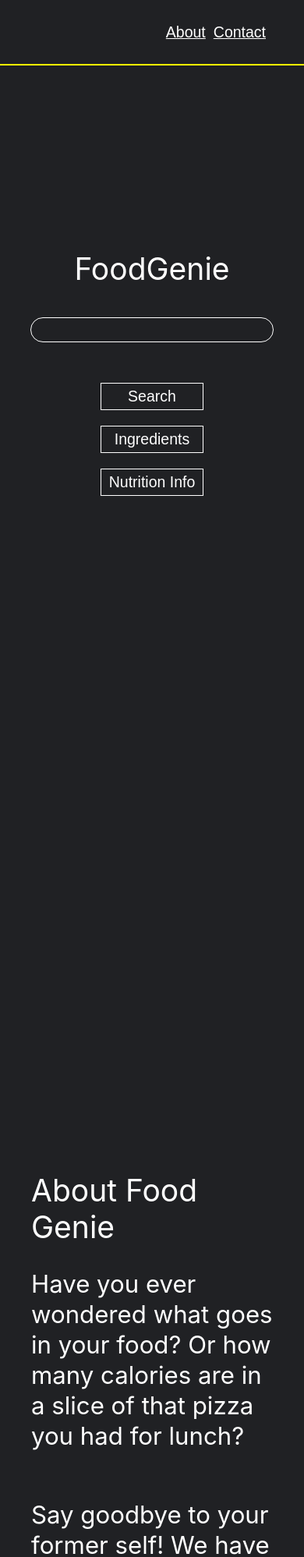
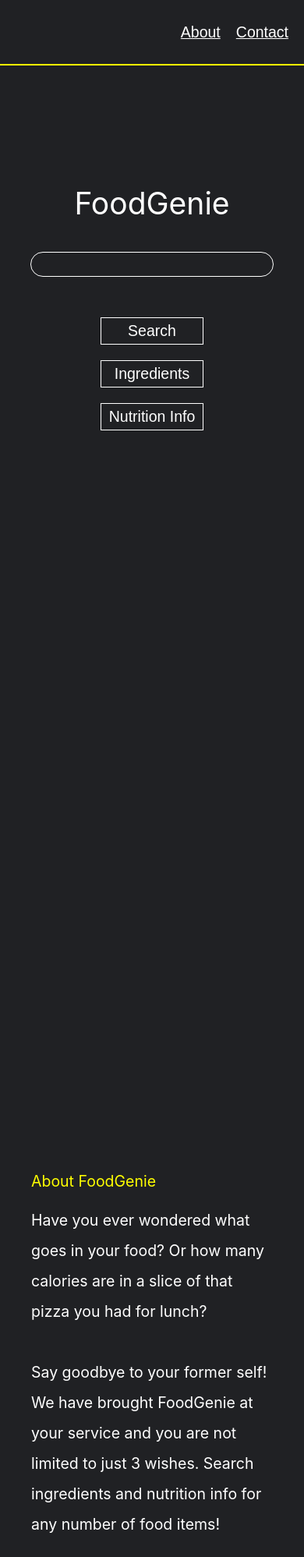
Before and after one commit to lil-white-shadow/food-genie, a React (Create React App) app: page / in a window 390 px wide. Shown: the top 1997 px of the page at 78% size. Built offline with nearby package versions, Linux system fonts and the light colour scheme.

Commit message:
more style updates

```diff
--- a/src/App.css
+++ b/src/App.css
@@ -19,7 +19,7 @@ body {
 
 .nav {
   width: 100%;
-  padding: 0 10%;
+  padding: 0 10vw;
   height: 10vh;
   display: flex;
   justify-content: flex-end;
@@ -36,6 +36,7 @@ body {
   left: 10%;
   text-decoration: none;
   font-size: min(2rem, 7.5vw);
+  padding: 0;
 }
 
 button {
@@ -48,7 +49,7 @@ button {
   border: none;
   text-decoration: underline;
   cursor: pointer;
-  padding: 0 10px;
+  padding: 0 0 0 20px;
   font-size: min(1.5rem, 5vw);
 }
 
@@ -69,13 +70,14 @@ button {
   flex-direction: column;
   justify-content: center;
   align-items: center;
+  position: relative;
+  top: -10vh;
 }
 
 .title {
   display: flex;
   font-size: min(10vw, 5rem);
   position: relative;
-  /* top: -15vh; */
   gap: 1rem;
   margin-bottom: 0;
   padding-bottom: 0;
@@ -155,8 +157,8 @@ input:focus {
 
 .results {
   background-color: #202124;
-  width: 100vw;
-  padding: 10vh 10vw;
+  width: 100%;
+  padding: 20vh 10vw;
   min-height: 100vh;
   justify-content: space-around;
   margin: 0 auto;
@@ -172,9 +174,15 @@ input:focus {
   .nav {
     width: 100vw;
     height: 10vh;
+    padding: 20px;
+  }
+
+  .nav button.logo {
+    margin-left: 0;
+    left: 5%;
   }
   .nav button {
-    margin-left: 0;
+    margin-left: 20px;
     padding-left: 0;
   }
 
@@ -221,12 +229,13 @@ input:focus {
 .cardContent {
   display: flex;
   flex-direction: column;
-  font-size: min(8vw, 2rem);
+  font-size: min(1.5rem, 5vw);
   line-height: min(10vw, 2.5rem);
 }
 
 .cardTitle {
-  font-size: min(10vw, 4rem);
+  font-size: min(1.5rem, 5vw);
+  color: yellow;
 }
 
 .card form {
--- a/src/App.js
+++ b/src/App.js
@@ -51,7 +51,7 @@ export default function App() {
             setInputError(false);
 
             if(response.foods[0].ingredients) {
-              let receivedIngredients = response.foods[0].ingredients;
+              let receivedIngredients = response.foods[0].ingredients.toLowerCase();
               setIngredients(receivedIngredients);
             } else {
               setIngredients("Oops! We were not able to find ingredients for " + search + ". Please try searching another item.")
@@ -124,7 +124,7 @@ export default function App() {
       {ingredients.length > 0 ? (
         <div ref={IngredientsRef} className="results">
           <Card
-            title='Ingredients'
+            title='INGREDIENTS'
             search={search}
             content={ingredients}
             contentSource={source}
@@ -137,7 +137,7 @@ export default function App() {
       {nutrition.length > 0 ? (
         <div ref={NutritionRef} className="results">
           <Card
-            title='Nutrition Info'
+            title='NUTRITION'
             content={nutrition}
             contentSource={source}
           />
@@ -146,10 +146,10 @@ export default function App() {
         </div>
       ) : null}
       <div ref={AboutRef} className="results">
-        <About />
+        <About title={title}/>
       </div>
       <div ref={ContactRef} className="results">
-        <Contact />
+        <Contact title={title}/>
       </div>
     </div>
   );
--- a/src/components/About.js
+++ b/src/components/About.js
@@ -1,11 +1,11 @@
-export default function About() {
+export default function About(props) {
   const contentPara1 = "Have you ever wondered what goes in your food? Or how many calories are in a slice of that pizza you had for lunch?"
 
-    const contentPara2 = "Say goodbye to your former self! We have brought Food Genie at your service and you are not limited to just 3 wishes. Search ingredients and nutrition info for any number of food items!"
+    const contentPara2 = "Say goodbye to your former self! We have brought " + props.title + " at your service and you are not limited to just 3 wishes. Search ingredients and nutrition info for any number of food items!"
 
   return (
   <div className="card">
-    <div className="cardTitle">About Food Genie</div>
+    <div className="cardTitle">About {props.title}</div>
     <div className="cardContent">
       <p>{contentPara1}</p>
       <p>{contentPara2}</p>
--- a/src/components/Contact.js
+++ b/src/components/Contact.js
@@ -1,6 +1,6 @@
 import { useState } from "react";
 
-export default function Contact() {
+export default function Contact(props) {
   const [name, setName] = useState("");
   const [email, setEmail] = useState("");
   const [message, setMessage] = useState("");
@@ -18,7 +18,7 @@ export default function Contact() {
   }
   return (
   <div className="card">
-    <div className="cardTitle">Contact Food Genie</div>
+    <div className="cardTitle">Contact {props.title}</div>
     <div className="cardContent">
       <p>Stay in touch. Fill out below details and we will reach out to you with a response.</p>
       <form onSubmit={onSubmit} noValidate>
```
